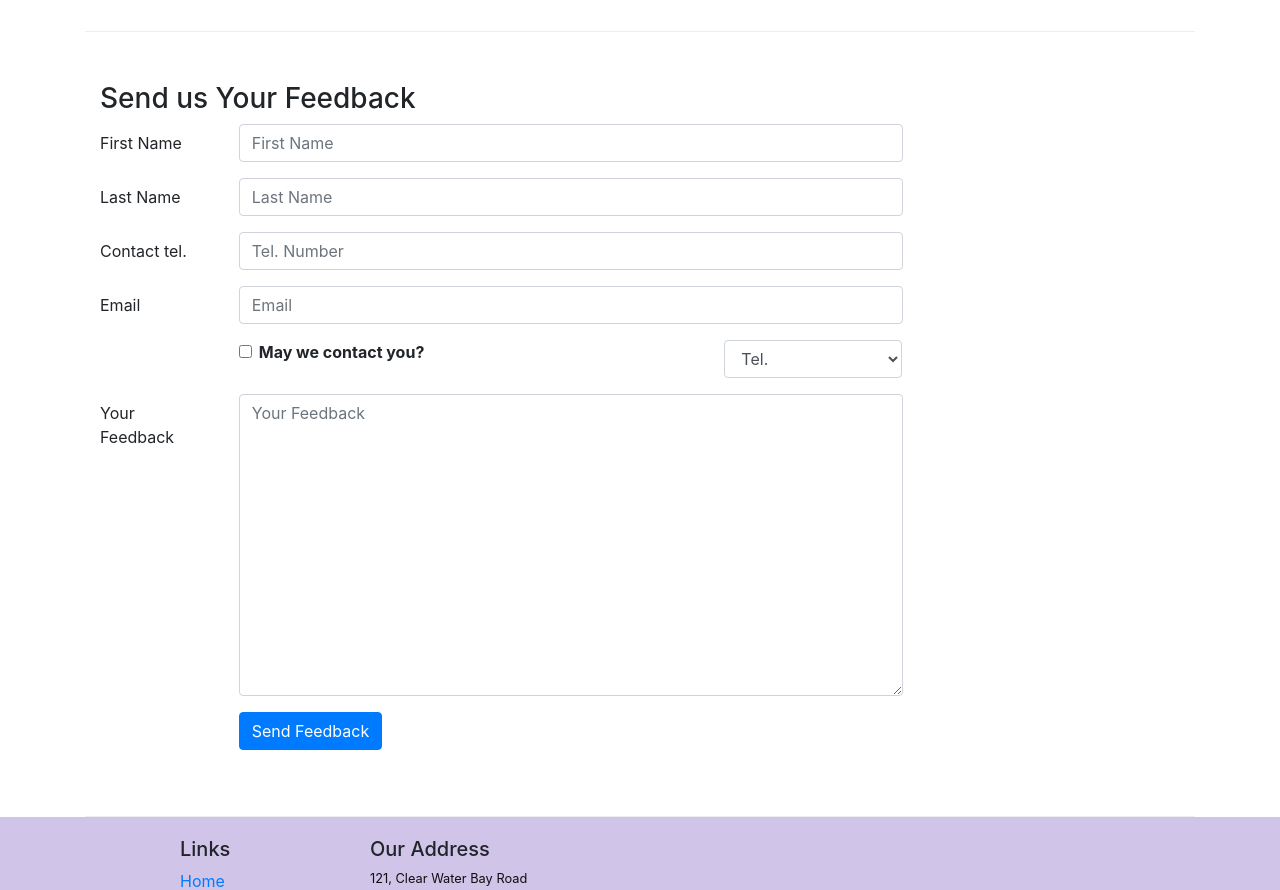
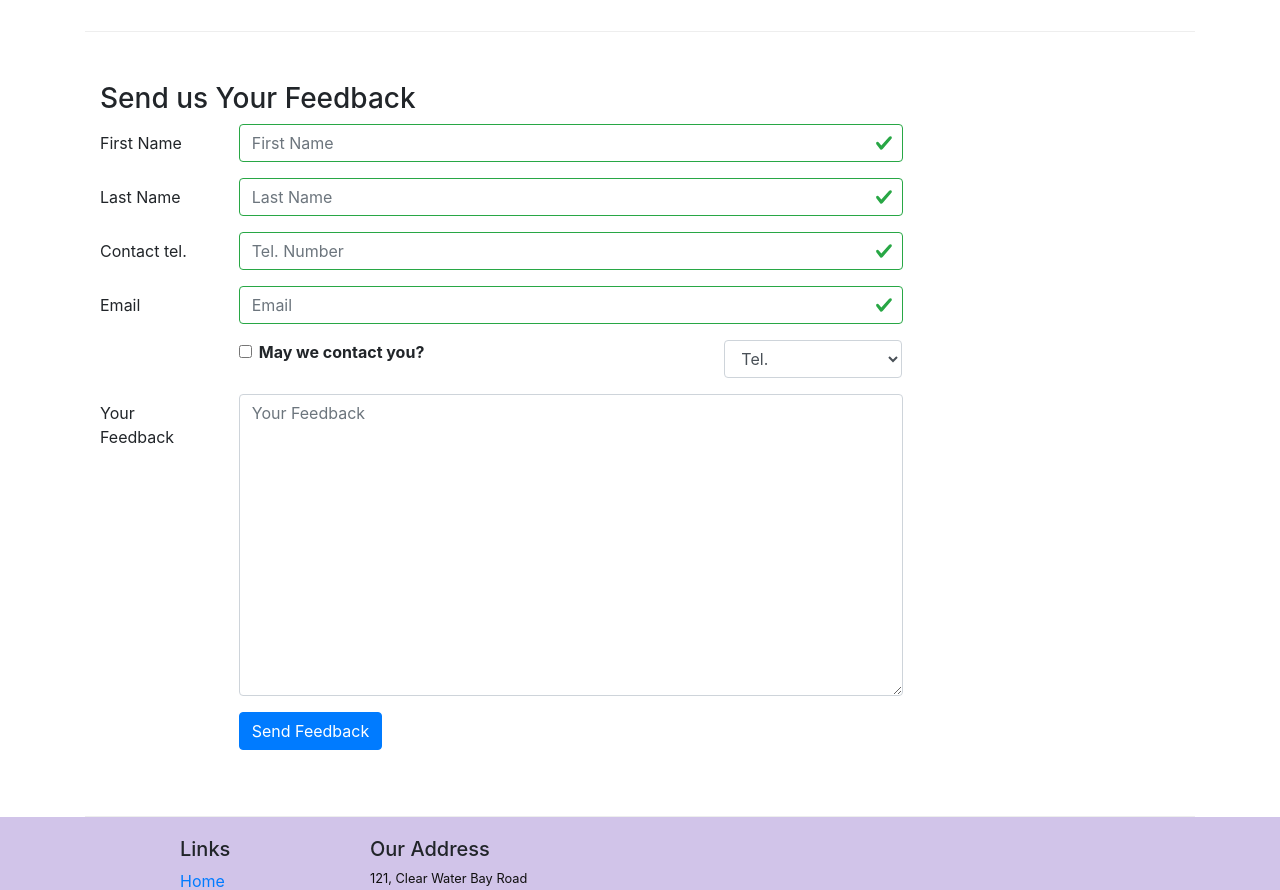
Before and after one commit to jayamaljayamaha/confusion, a React (Create React App) app: page /contactus in a window 1280 px wide. Shown: the part 840-1730 px from the top of the page. Built offline with nearby package versions, Linux system fonts and the light colour scheme.

Commit message:
form validation

```diff
--- a/src/components/ContactComponent.js
+++ b/src/components/ContactComponent.js
@@ -1,5 +1,5 @@
 import React, { Component } from 'react';
-import {Breadcrumb, BreadcrumbItem, Button, Form, FormGroup, Label, Input, Col} from 'reactstrap';
+import {Breadcrumb, BreadcrumbItem, Button, Form, FormGroup, Label, Input, Col, FormFeedback} from 'reactstrap';
 import {Link} from "react-router-dom";
 
 class Contact extends Component{
@@ -14,8 +14,51 @@ class Contact extends Component{
             email: '',
             agree: false,
             contactType: 'tell.',
-            message: ''
+            message: '',
+            touched: {
+                firstName: false,
+                lastName: false,
+                tellNo: false,
+                email: false
+            }
         }
+
+    }
+
+    handleBlur(field, event){
+        this.setState({
+            touched: { ...this.state.touched, [field]: true}
+        });
+    }
+
+    validate(firstName, lastName, tellnum, email) {
+        const errors = {
+            firstName: '',
+            lastName: '',
+            tellNo: '',
+            email: '',
+        }
+        if(this.state.touched.firstName && firstName.length < 3){
+            errors.firstName = "First name should be >= 3 charactors";
+        } else if(this.state.touched.firstName && firstName.length > 10){
+            errors.firstName = "First name should be <= 10 charactors";
+        }
+
+        if(this.state.touched.lastName && lastName.length < 3){
+            errors.lastName = "Last name should be >= 3 charactors";
+        } else if(this.state.touched.lastName && lastName.length > 10){
+            errors.lastName = "Last name should be <= 10 charactors";
+        }
+
+        const reg = /^\d+$/;
+        if(this.state.touched.tellNo && !reg.test(tellnum)){
+            errors.tellNo = "Tel. Number should contain only numbers";
+        }
+
+        if(this.state.touched.email && email.split('').filter(x => x === '@').length !== 1){
+            errors.email = "Email should contain @ sign"
+        }
+        return errors
     }
 
     handleInputChange(event){
@@ -35,6 +78,7 @@ class Contact extends Component{
     }
 
     render() {
+        const errors = this.validate(this.state.firstName,this.state.lastName,this.state.tellNo,this.state.email);
         return (
             <div className="container">
                 <div className="row">
@@ -87,28 +131,56 @@ class Contact extends Component{
                                 <Label htmlFor="firstname" md={2}>First Name</Label>
                                 <Col md={10}>
                                     <Input type="text" id="firstname" name="firstName" placeholder="First Name"
-                                           value={this.state.firstName} onChange={(event)=> {this.handleInputChange(event)}}/>
+                                           value={this.state.firstName}
+                                           valid={errors.firstName === ''}
+                                           invalid={errors.firstName !== ''}
+                                           onBlur={(event) => this.handleBlur('firstName', event)}
+                                           onChange={(event)=> {this.handleInputChange(event)}}/>
+                                    <FormFeedback>
+                                        {errors.firstName}
+                                    </FormFeedback>
                                 </Col>
                             </FormGroup>
                             <FormGroup row>
                                 <Label htmlFor="lastname" md={2}>Last Name</Label>
                                 <Col md={10}>
                                     <Input type="text" id="lastname" name="lastName" placeholder="Last Name"
-                                           value={this.state.lastName} onChange={(event)=> {this.handleInputChange(event)}}/>
+                                           value={this.state.lastName}
+                                           valid={errors.lastName === ''}
+                                           invalid={errors.lastName !== ''}
+                                           onBlur={(event) => this.handleBlur('lastName', event)}
+                                           onChange={(event)=> {this.handleInputChange(event)}}/>
+                                    <FormFeedback>
+                                        {errors.lastName}
+                                    </FormFeedback>
                                 </Col>
                             </FormGroup>
                             <FormGroup row>
                                 <Label htmlFor="telnum" md={2}>Contact tel.</Label>
                                 <Col md={10}>
                                     <Input type="text" id="telnum" name="tellNo" placeholder="Tel. Number"
-                                           value={this.state.tellNo} onChange={(event)=> {this.handleInputChange(event)}}/>
+                                           value={this.state.tellNo}
+                                           valid={errors.tellNo === ''}
+                                           invalid={errors.tellNo !== ''}
+                                           onBlur={(event) => this.handleBlur('tellNo', event)}
+                                           onChange={(event)=> {this.handleInputChange(event)}}/>
+                                    <FormFeedback>
+                                        {errors.tellNo}
+                                    </FormFeedback>
                                 </Col>
                             </FormGroup>
                             <FormGroup row>
                                 <Label htmlFor="email" md={2}>Email</Label>
                                 <Col md={10}>
                                     <Input type="text" id="email" name="email" placeholder="Email"
-                                           value={this.state.email} onChange={(event)=> {this.handleInputChange(event)}}/>
+                                           value={this.state.email}
+                                           valid={errors.email === ''}
+                                           invalid={errors.email !== ''}
+                                           onBlur={(event) => this.handleBlur('email', event)}
+                                           onChange={(event)=> {this.handleInputChange(event)}}/>
+                                    <FormFeedback>
+                                        {errors.email}
+                                    </FormFeedback>
                                 </Col>
                             </FormGroup>
                             <FormGroup row>
```
